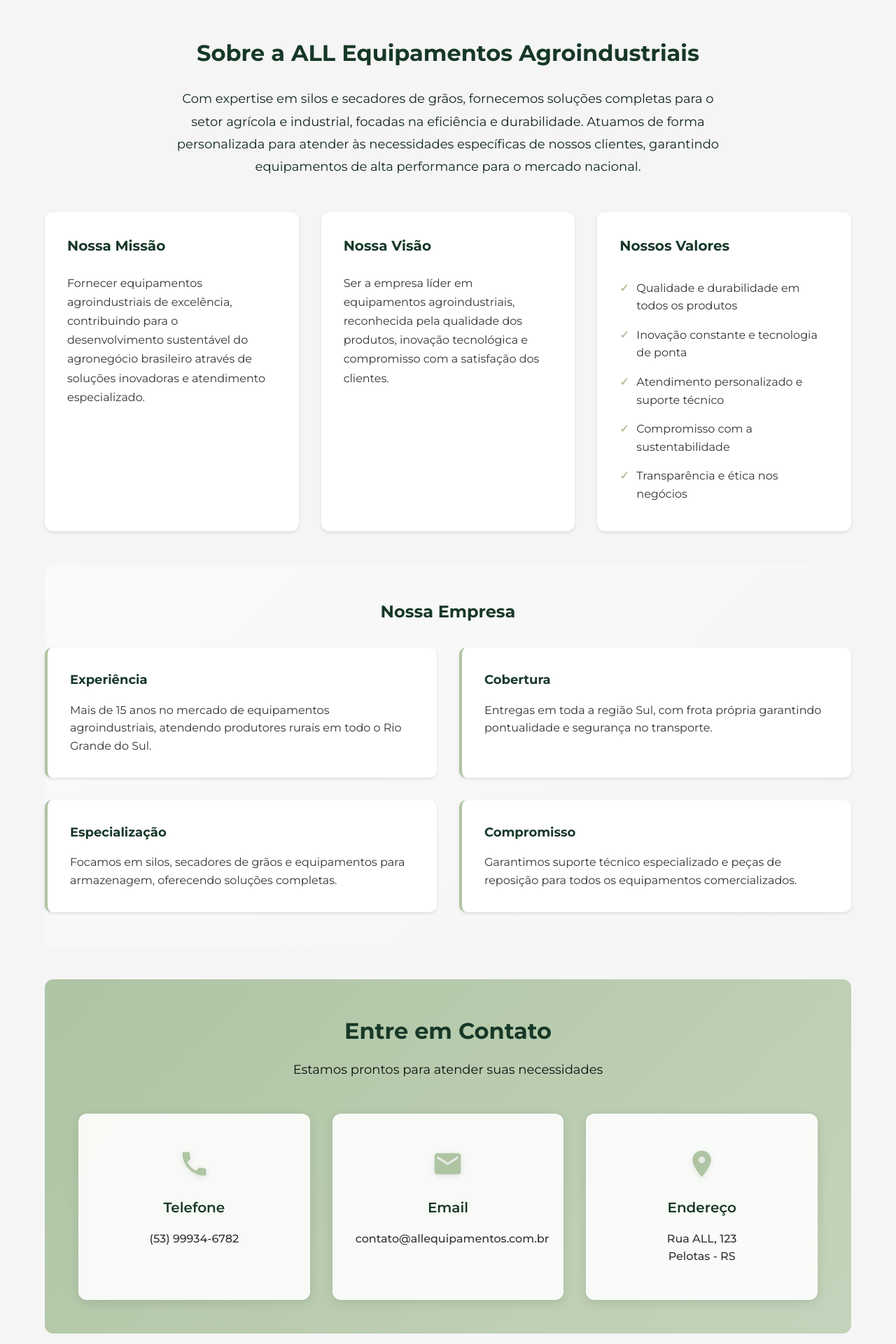
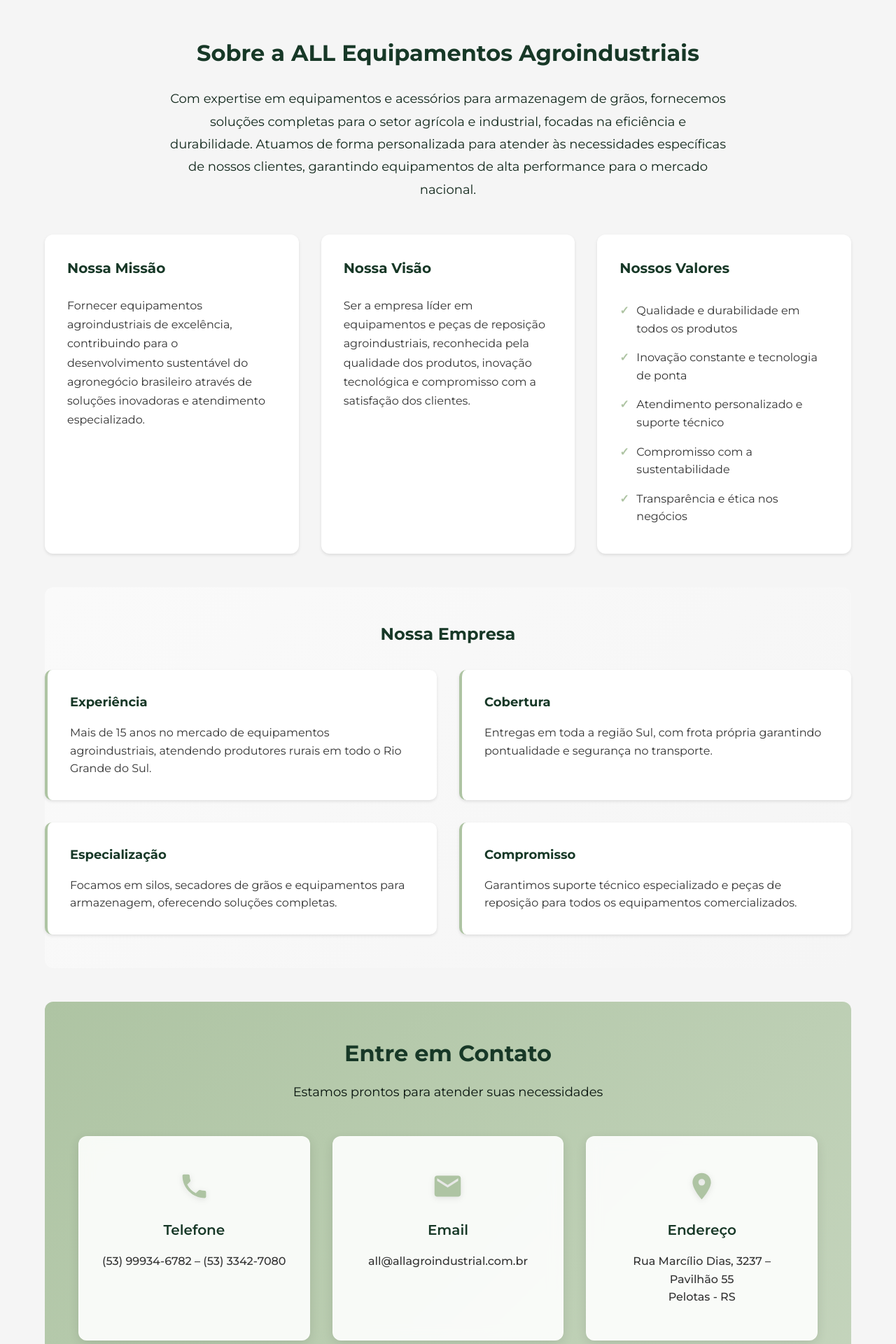
Before and after one commit to gab866/ALL-EquipamentosAgroindustriais, a React (Vite) app: page / in a window 1280 px wide. Shown: the part 860-2780 px from the top of the page at 70% size. Built offline with nearby package versions, Linux system fonts and the light colour scheme.

Commit message:
texto principal alterado

```diff
--- a/src/pages/Home.jsx
+++ b/src/pages/Home.jsx
@@ -8,11 +8,11 @@ const Home = () => {
 
   useEffect(() => {
     const scrollToSection = () => {
-      if (window.location.hash === '#sobre') {
+      if (window.location.hash === "#sobre") {
         setTimeout(() => {
-          const element = document.getElementById('sobre');
+          const element = document.getElementById("sobre");
           if (element) {
-            element.scrollIntoView({ behavior: 'smooth' });
+            element.scrollIntoView({ behavior: "smooth" });
           }
         }, 100);
       }
@@ -24,10 +24,10 @@ const Home = () => {
       scrollToSection();
     };
 
-    window.addEventListener('hashchange', handleHashChange);
+    window.addEventListener("hashchange", handleHashChange);
 
     return () => {
-      window.removeEventListener('hashchange', handleHashChange);
+      window.removeEventListener("hashchange", handleHashChange);
     };
   }, [location]);
   return (
@@ -37,7 +37,7 @@ const Home = () => {
           <div className="hero-content">
             <h1>Bem-vindos à ALL Equipamentos Agroindustriais</h1>
             <p>
-              Especialistas em silos e secadores de grãos.
+              Especialistas em silos, transportadores e secadores de grãos.
               <br />
               Qualidade e excelência ao serviço de armazenagem.
               <br />
@@ -75,11 +75,12 @@ const Home = () => {
           <div className="about-hero">
             <h1>Sobre a ALL Equipamentos Agroindustriais</h1>
             <p className="hero-text">
-              Com expertise em silos e secadores de grãos, fornecemos soluções
-              completas para o setor agrícola e industrial, focadas na
-              eficiência e durabilidade. Atuamos de forma personalizada para
-              atender às necessidades específicas de nossos clientes, garantindo
-              equipamentos de alta performance para o mercado nacional.
+              Com expertise em equipamentos e acessórios para armazenagem de
+              grãos, fornecemos soluções completas para o setor agrícola e
+              industrial, focadas na eficiência e durabilidade. Atuamos de forma
+              personalizada para atender às necessidades específicas de nossos
+              clientes, garantindo equipamentos de alta performance para o
+              mercado nacional.
             </p>
           </div>
 
@@ -98,9 +99,10 @@ const Home = () => {
               <div className="content-block">
                 <h2>Nossa Visão</h2>
                 <p>
-                  Ser a empresa líder em equipamentos agroindustriais,
-                  reconhecida pela qualidade dos produtos, inovação tecnológica
-                  e compromisso com a satisfação dos clientes.
+                  Ser a empresa líder em equipamentos e peças de reposição
+                  agroindustriais, reconhecida pela qualidade dos produtos,
+                  inovação tecnológica e compromisso com a satisfação dos
+                  clientes.
                 </p>
               </div>
 
@@ -159,31 +161,46 @@ const Home = () => {
             <div className="contact-info">
               <div className="contact-item">
                 <div className="contact-icon">
-                  <svg width="40" height="40" viewBox="0 0 24 24" fill="currentColor">
-                    <path d="M6.62 10.79c1.44 2.83 3.76 5.14 6.59 6.59l2.2-2.2c.27-.27.67-.36 1.02-.24 1.12.37 2.33.57 3.57.57.55 0 1 .45 1 1V20c0 .55-.45 1-1 1-9.39 0-17-7.61-17-17 0-.55.45-1 1-1h3.5c.55 0 1 .45 1 1 0 1.25.2 2.45.57 3.57.11.35.03.74-.25 1.02l-2.2 2.2z"/>
+                  <svg
+                    width="40"
+                    height="40"
+                    viewBox="0 0 24 24"
+                    fill="currentColor"
+                  >
+                    <path d="M6.62 10.79c1.44 2.83 3.76 5.14 6.59 6.59l2.2-2.2c.27-.27.67-.36 1.02-.24 1.12.37 2.33.57 3.57.57.55 0 1 .45 1 1V20c0 .55-.45 1-1 1-9.39 0-17-7.61-17-17 0-.55.45-1 1-1h3.5c.55 0 1 .45 1 1 0 1.25.2 2.45.57 3.57.11.35.03.74-.25 1.02l-2.2 2.2z" />
                   </svg>
                 </div>
                 <h3>Telefone</h3>
-                <p>(53) 99934-6782</p>
+                <p>(53) 99934-6782 – (53) 3342-7080</p>
               </div>
               <div className="contact-item">
                 <div className="contact-icon">
-                  <svg width="40" height="40" viewBox="0 0 24 24" fill="currentColor">
-                    <path d="M20 4H4c-1.1 0-1.99.9-1.99 2L2 18c0 1.1.9 2 2 2h16c1.1 0 2-.9 2-2V6c0-1.1-.9-2-2-2zm0 4l-8 5-8-5V6l8 5 8-5v2z"/>
+                  <svg
+                    width="40"
+                    height="40"
+                    viewBox="0 0 24 24"
+                    fill="currentColor"
+                  >
+                    <path d="M20 4H4c-1.1 0-1.99.9-1.99 2L2 18c0 1.1.9 2 2 2h16c1.1 0 2-.9 2-2V6c0-1.1-.9-2-2-2zm0 4l-8 5-8-5V6l8 5 8-5v2z" />
                   </svg>
                 </div>
                 <h3>Email</h3>
-                <p>contato@allequipamentos.com.br</p>
+                <p>all@allagroindustrial.com.br</p>
               </div>
               <div className="contact-item">
                 <div className="contact-icon">
-                  <svg width="40" height="40" viewBox="0 0 24 24" fill="currentColor">
-                    <path d="M12 2C8.13 2 5 5.13 5 9c0 5.25 7 13 7 13s7-7.75 7-13c0-3.87-3.13-7-7-7zm0 9.5c-1.38 0-2.5-1.12-2.5-2.5s1.12-2.5 2.5-2.5 2.5 1.12 2.5 2.5-1.12 2.5-2.5 2.5z"/>
+                  <svg
+                    width="40"
+                    height="40"
+                    viewBox="0 0 24 24"
+                    fill="currentColor"
+                  >
+                    <path d="M12 2C8.13 2 5 5.13 5 9c0 5.25 7 13 7 13s7-7.75 7-13c0-3.87-3.13-7-7-7zm0 9.5c-1.38 0-2.5-1.12-2.5-2.5s1.12-2.5 2.5-2.5 2.5 1.12 2.5 2.5-1.12 2.5-2.5 2.5z" />
                   </svg>
                 </div>
                 <h3>Endereço</h3>
                 <p>
-                  Rua ALL, 123
+                  Rua Marcílio Dias, 3237 – Pavilhão 55
                   <br />
                   Pelotas - RS
                 </p>
```
Also changed, not shown: public/produto3.png (deleted), public/produto4.png (deleted).
